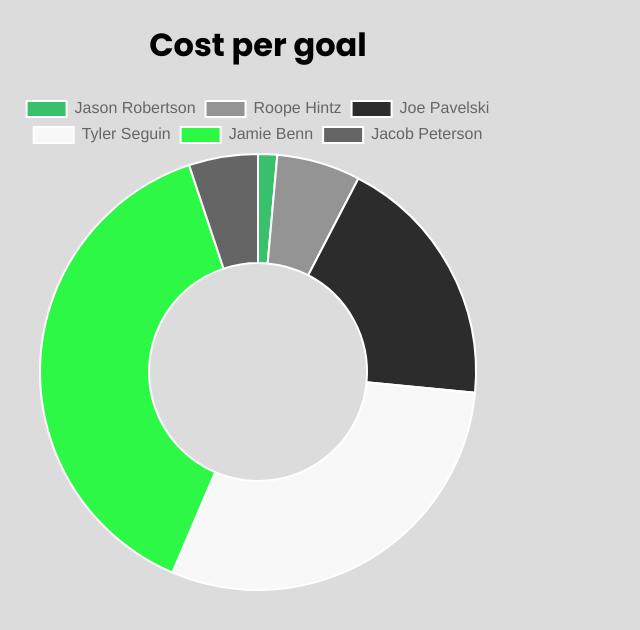
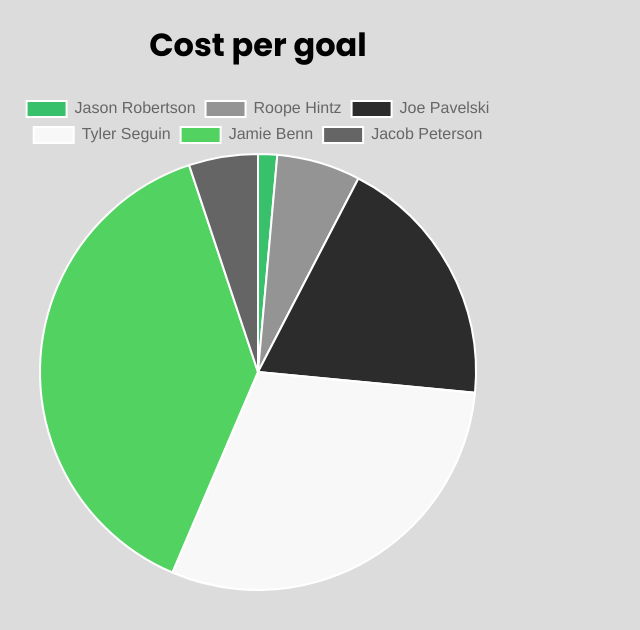
Before and after one commit to daltkb/stars-stats, a React (Vite) app: page / in a window 1280 px wide. Shown: the top 630 px of the page, without its empty margins (0-640 px from the left). Built offline with nearby package versions, Linux system fonts and the light colour scheme.

Commit message:
Changed CPG to pie chart

```diff
--- a/src/components/charts/CPGChart.tsx
+++ b/src/components/charts/CPGChart.tsx
@@ -1,4 +1,4 @@
-import { Doughnut } from 'react-chartjs-2';
+import { Pie } from 'react-chartjs-2';
 import { Chart as ChartJS, Tooltip, Legend, ArcElement } from 'chart.js';
 
 ChartJS.register(ArcElement, Tooltip, Legend);
@@ -8,7 +8,7 @@ export default function CPGChart() {
   return (
     <div style={{ width: '500px', height: '500px', textAlign: 'center' }}>
       <h1>Cost per goal</h1>
-      <Doughnut data={data} />
+      <Pie data={data} />
     </div>
   );
 }
@@ -31,7 +31,7 @@ export const data = {
         'rgba(130, 130, 130, 0.8)',
         'rgba(0, 0, 0, 0.8)',
         'rgba(255, 255, 255, 0.8)',
-        'rgba(0, 255, 32, 0.8)',
+        'rgba(47, 208, 67, 0.8)',
         'rgba(72, 72, 72, 0.8)',
       ],
     },
```
